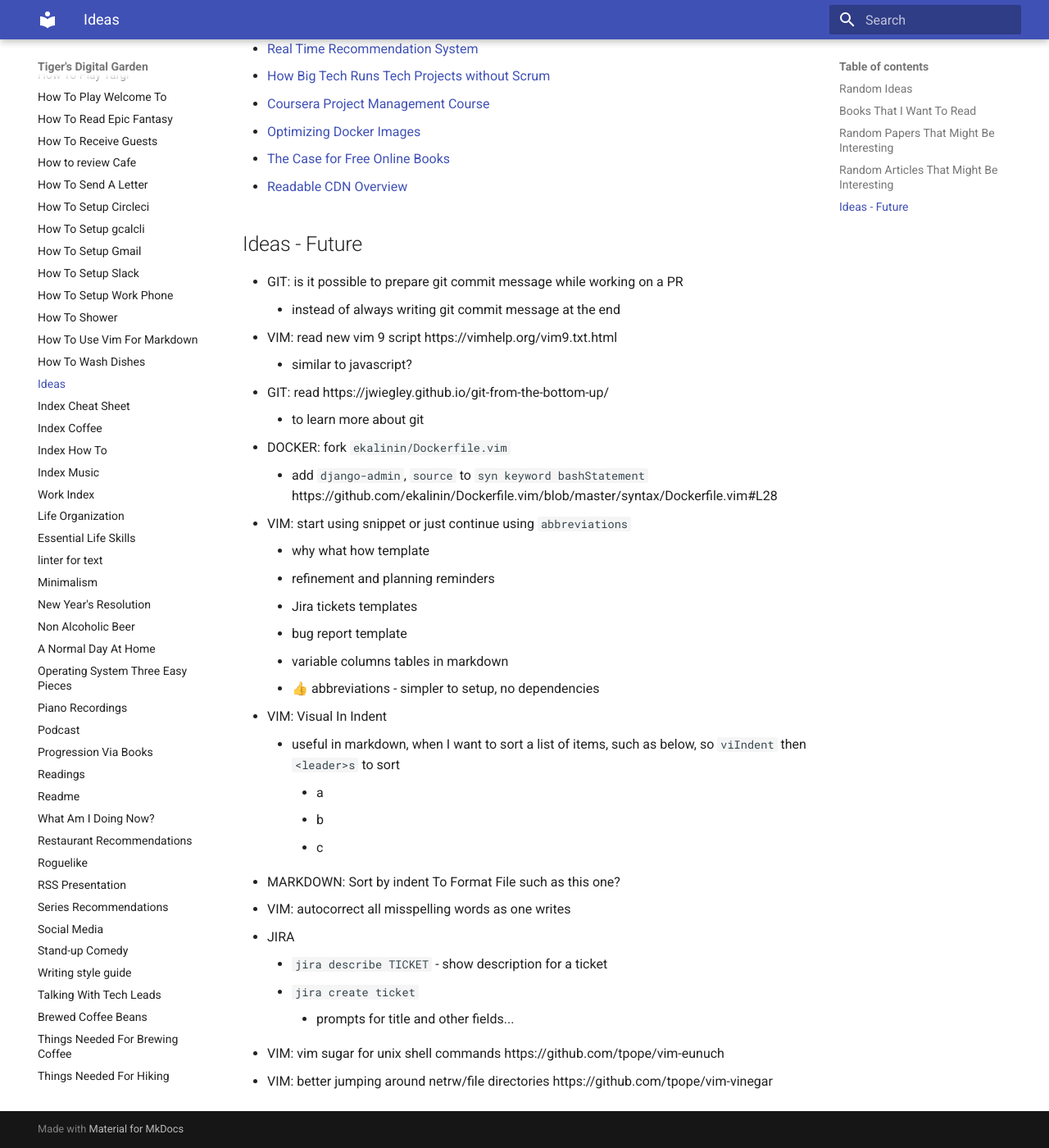
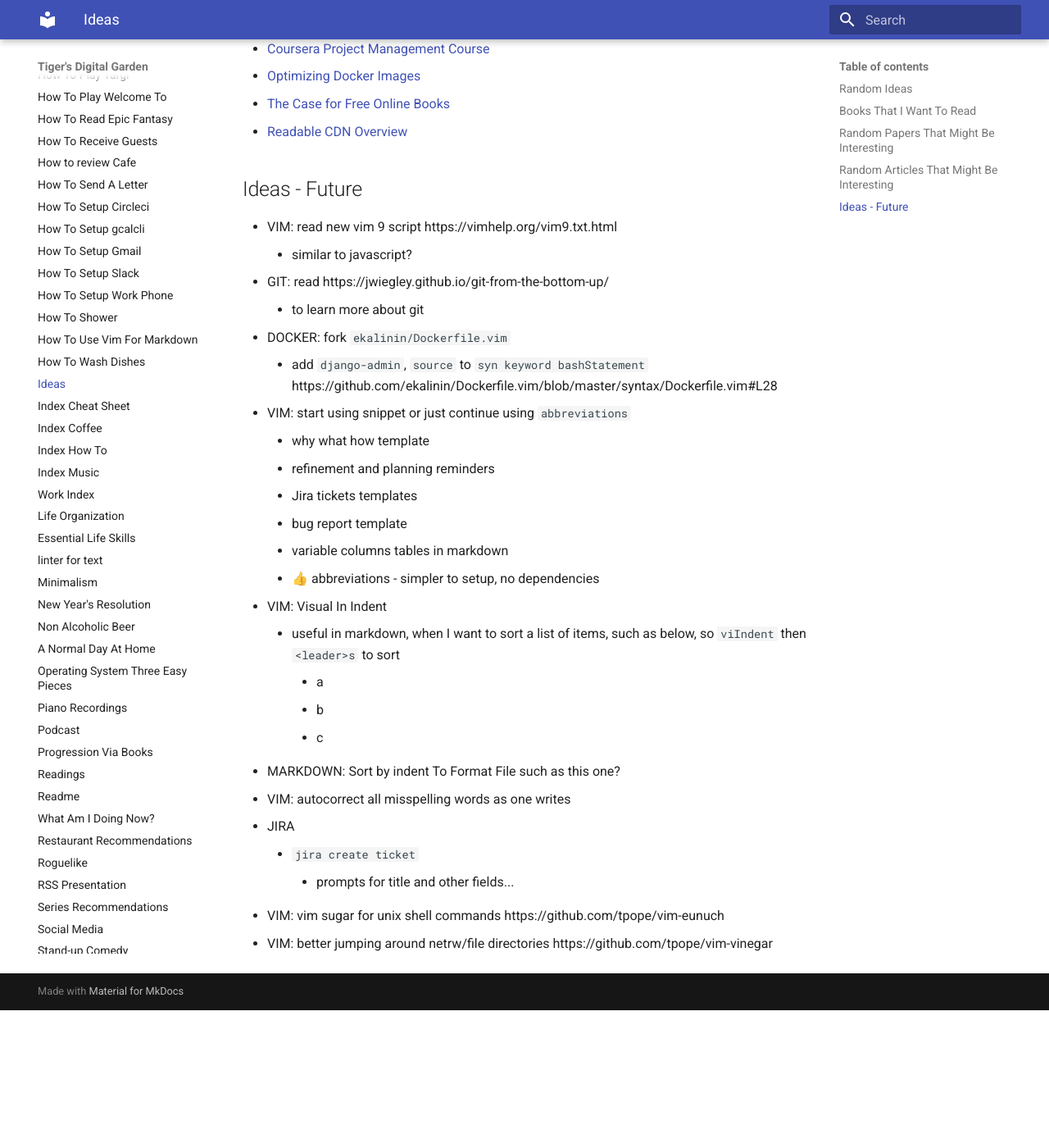
Before and after one commit to ynotstartups/notes, an MkDocs documentation site: the page built from notes/ideas.md, in a window 1280 px wide and 1400 px high, scrolled down 3301 px. Shown: the whole window at 82% size. Built offline with MkDocs 1.6.1 and Material for MkDocs 9.7.7, drawn with Linux system fonts in a browser that asks for light colours; after the commit the page ends 4533 px from its top, so only the background shows below that; some of the changed text lies outside the part shown.

Commit message:
remove ideas

```diff
--- a/notes/ideas.md
+++ b/notes/ideas.md
@@ -107,8 +105,6 @@
 
 ## Ideas - Future
 
-- GIT: is it possible to prepare git commit message while working on a PR
-  - instead of always writing git commit message at the end
 - VIM: read new vim 9 script https://vimhelp.org/vim9.txt.html
   - similar to javascript?
 - GIT: read https://jwiegley.github.io/git-from-the-bottom-up/
@@ -130,7 +126,6 @@
 - MARKDOWN: Sort by indent To Format File such as this one?
 - VIM: autocorrect all misspelling words as one writes
 - JIRA
-  - `jira describe TICKET` - show description for a ticket
   - `jira create ticket`
     - prompts for title and other fields...
 - VIM: vim sugar for unix shell commands https://github.com/tpope/vim-eunuch
```
Also changed, not shown: other parts of notes/ideas.md (+0 -2 lines).
